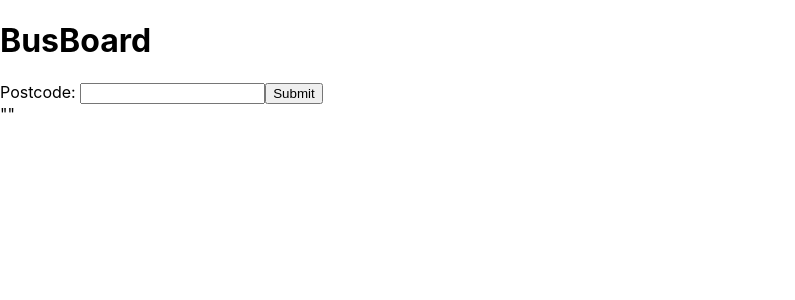
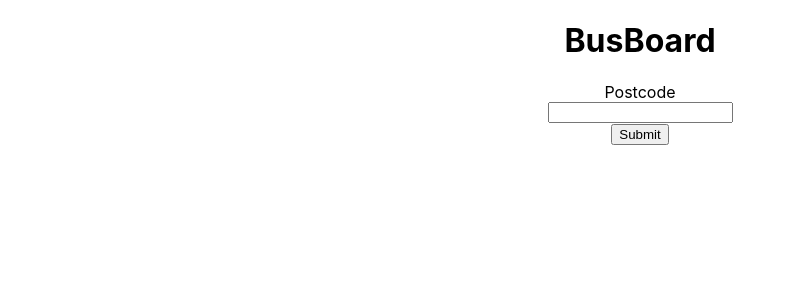
Before and after one commit to oliver-hamilton-softwire/busboard, a React (Create React App) app: page / in a window 1280 px wide. Shown: the top 300 px of the page, without its empty margins (0-795 px from the left). Built offline with nearby package versions, Linux system fonts and the light colour scheme.

Commit message:
centered components and created divs for stopData. removed redundant text from the bottom

```diff
--- a/src/App.tsx
+++ b/src/App.tsx
@@ -6,8 +6,8 @@ const StopComponent = async (stopData: StopData): Promise<React.ReactElement> =>
   const arrivals = await stopData.getNextArrivals();
 
   return <>
-    <p>{stopData.getName()}</p>
-    <p>{stopData.getDistance()}</p>
+    <div style={{backgroundColor: "red", width: "25%", height: "40%"}}>
+      <p>{stopData.getName()} - {Math.round(stopData.getDistance())} metres from [POSTCODE]</p>
       <table>
         <tr>
           <th>Line ID</th>
@@ -19,6 +19,7 @@ const StopComponent = async (stopData: StopData): Promise<React.ReactElement> =>
       }
       )}
       </table>
+    </div>
   </>
 }
 
@@ -31,6 +32,7 @@ function App(): React.ReactElement {
     event.preventDefault(); // to stop the form refreshing the page when it submits
     // Get the latest buses, and set up a timer to update
     getBuses(postcode);
+
     if (postcode !== "") {
       setInterval(() => {
         getBuses(postcode);
@@ -59,16 +61,21 @@ function App(): React.ReactElement {
   }
 
   return <>
-    <h1> BusBoard </h1>
+    <center>
+      <h1> BusBoard</h1>
       <form action="" onSubmit={formHandler}>
-      <label htmlFor="postcodeInput"> Postcode: </label>
-      <input type="text" id="postcodeInput" onChange={updatePostcode}/>
+        <label style={{display: "block"}} htmlFor="postcodeInput"> Postcode </label>
+        <input style={{display: "block"}} type="text" id="postcodeInput" onChange={updatePostcode}/>
         <input type="submit" value="Submit"/>
       </form>
+    </center>
+    <center>
+      <div style={{padding: "5px"}}>
         {stops.map(stop =>
             stop
         )}
-    {JSON.stringify(tableData, null, 4) /* this will just render the string - try creating a table 'dynamically'! */}
+      </div>
+    </center>
   </>
 }
 
```
Lines whose indentation alone changed are shown as unchanged.
